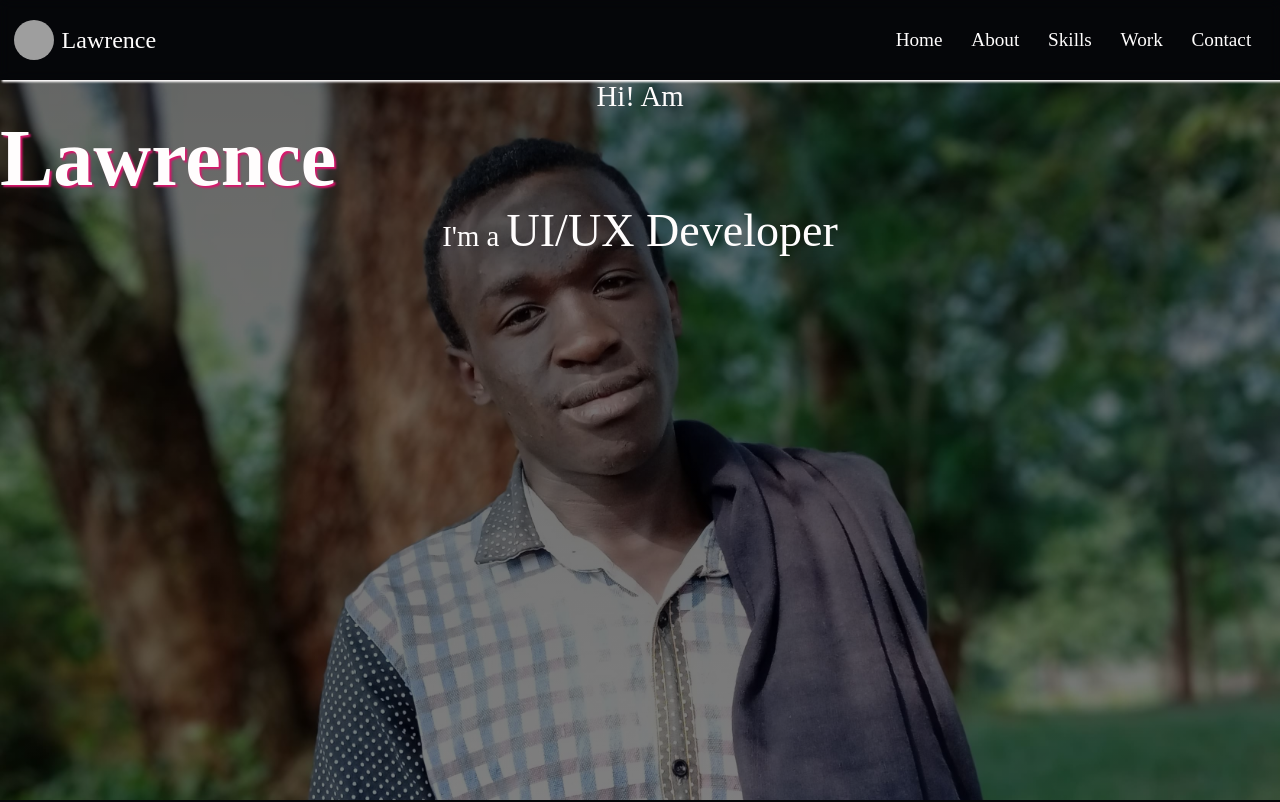
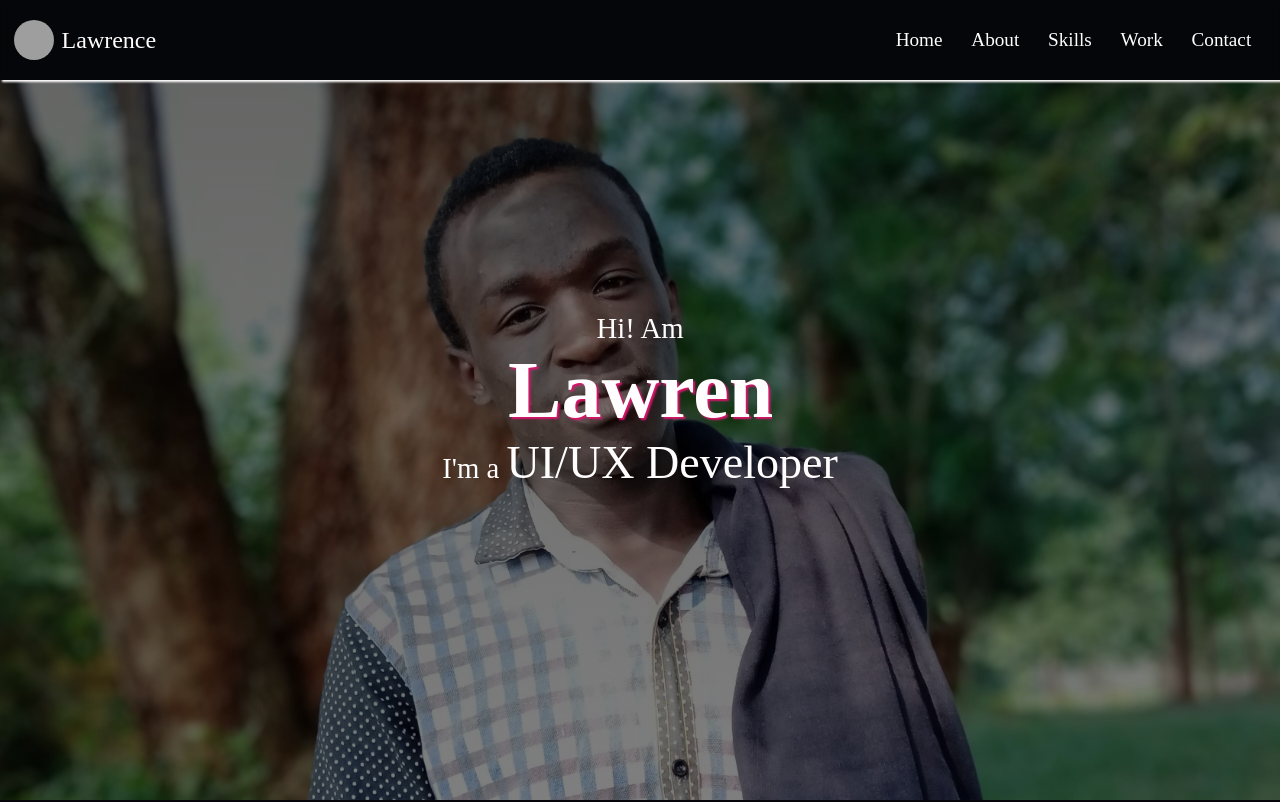
Before and after one commit to Lawrence-Mwangi/lawnet-portfolio, a Vue app: page / in a window 1280 px wide. Shown: the top 802 px of the page. Built offline with nearby package versions, Linux system fonts and the light colour scheme; no server answers; grey boxes are pictures that could not be loaded.

Commit message:
updated the work section to ensure the work details are up-to-date

```diff
--- a/src/assets/css/_hero.scss
+++ b/src/assets/css/_hero.scss
@@ -9,6 +9,13 @@ $name-animation-delay: 1s;
     height: 90vh;
 
     .hero_content{
+        @include flex_center;
+        flex-direction: column;
+        text-align: center;
+        position: absolute;
+        top: 50%;
+        left: 50%;
+        transform: translate(-50%, -50%);
 
         h1{
             font-size: 5em;
@@ -45,8 +52,9 @@ $name-animation-delay: 1s;
         height: 55vh;
 
         .hero_content{
-            top:25%;
-            left:10%;
+            top: 25%;
+            left: 27%;
+            transform: translate(-25%, -25%);
             h1{
                 font-size: 2em;
             }
--- a/src/components/FooterComponent.vue
+++ b/src/components/FooterComponent.vue
@@ -27,11 +27,17 @@
                 <a href="http://wa.me/254799509242?text='Hello Lawnet developers'" target="_blank" rel="noopener noreferrer">
                     <img src="../assets/images/whatsapp.png" alt="whatapp icon">
                 </a>
+                <a href="https://www.youtube.com/@Lawnetsolutions-f9r" target="_blank" rel="noopener noreferrer">
+                    <img src="../assets/images/youtube.png" alt="youtube icon">
+                </a>
+
+
+
             </div>
         </div>
         <hr>
         <div class="copyrigth">
-            <p>&copy; 2023 |Lawrence Mwangi |All Rights Reserved</p>
+            <p>&copy; 2023 | Lawrence Mwangi | All Rights Reserved</p>
         </div>
     </div>
 </template>
--- a/src/views/WorkView.vue
+++ b/src/views/WorkView.vue
@@ -4,6 +4,7 @@
     <div class="work_container">
         <h1 class="title"><span class="brackets">&lt; My Work &gt;</span></h1>
 
+        <div class="work_content">
             <div class="work_item">
                 <h2>Lawbert Shoes</h2>
                 <p>It's a website for selling shoes which is created using <span>(VueJs)</span></p>
@@ -12,7 +13,6 @@
                 </div>
             </div>
 
-        <div class="work_content">
             <div class="work_item">
                 <h2>Wayquad VR</h2>
                 <p>Virtual Reality website for best virutal exprience created using <span>(VueJs)</span></p>
```
Also changed, not shown: src/assets/images/youtube.png (added). Lines whose indentation alone changed are shown as unchanged.
